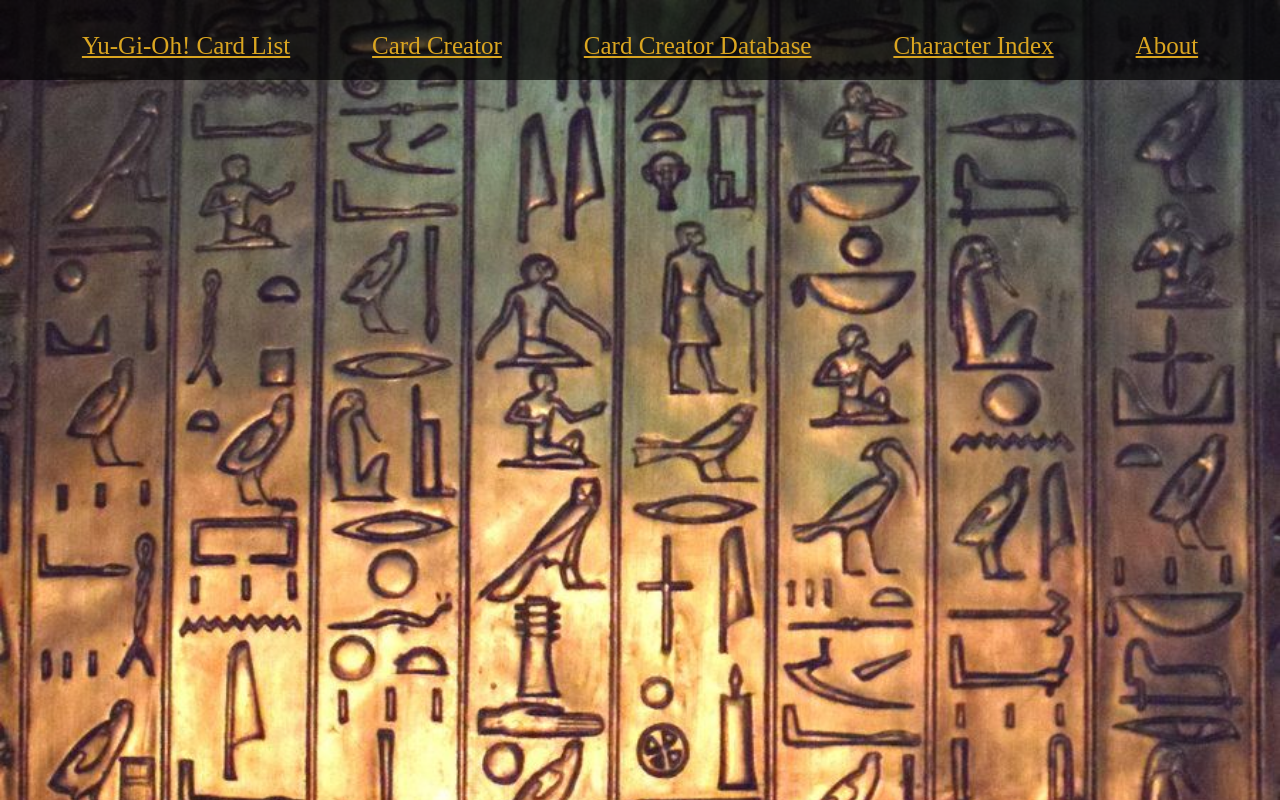
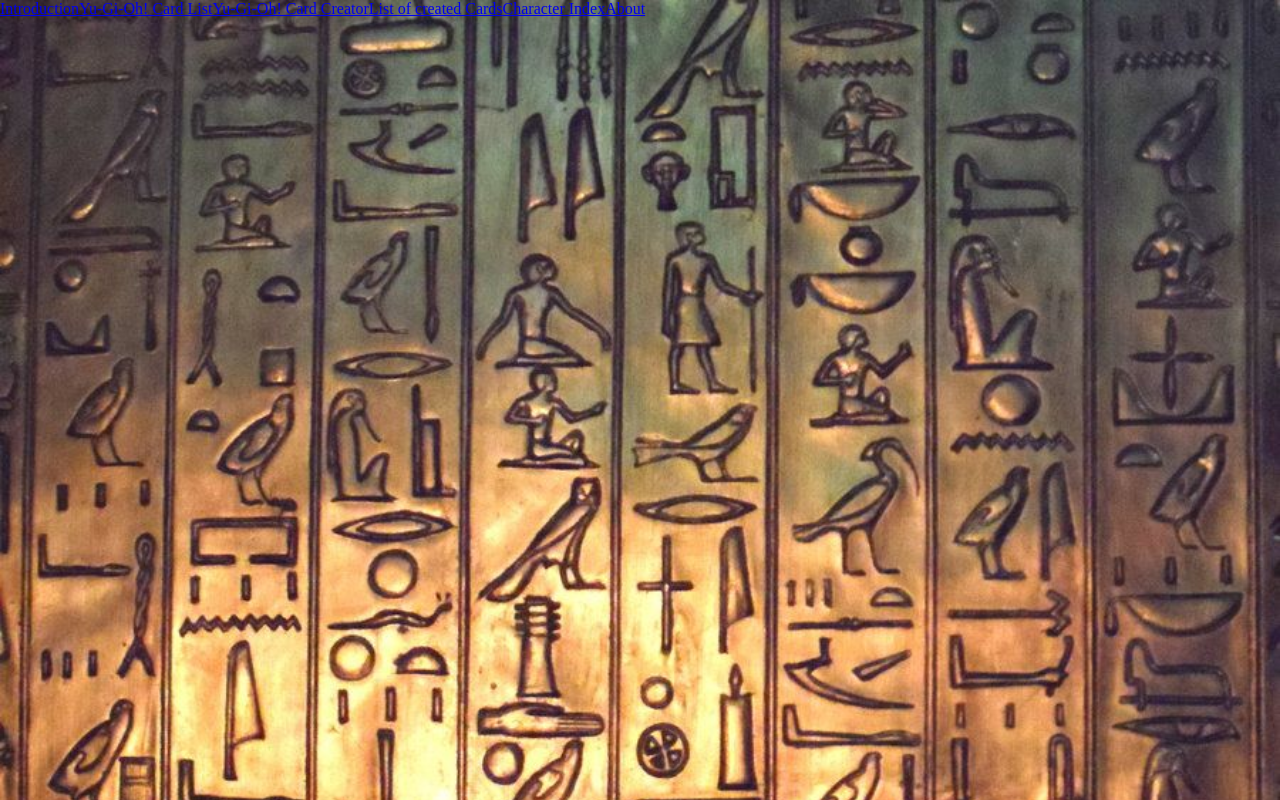
Before and after one commit to schabelprojects/Yu-Gi-Oh--Card-Creator, a React (Vite) app in the folder yugiohcardcreator_frontend/: page /home in a window 1280 px wide. Built offline with nearby package versions, Linux system fonts and the light colour scheme.

Commit message:
initial commit

```diff
--- a/yugiohcardcreator_frontend/src/App.jsx
+++ b/yugiohcardcreator_frontend/src/App.jsx
@@ -17,10 +17,10 @@ function App() {
         <Routes>
           <Route path="/" element={<LandingPage />} />
           <Route path="/home" element={<HomePage />} />
-          <Route path="/yugidatabase" element={<YugiohCardDatabase />} />
+          <Route path="/cardlist" element={<YugiohCardDatabase />} />
           <Route path="/introduction" element={<CardCreatorIntroPage />} />
           <Route path="/cardcreator" element={<YugiohCardCreator />} />
-          <Route path="/carddatabase" element={<CardDataBase />} />
+          <Route path="/cardcreatordatabase" element={<CardDataBase />} />
           <Route path="/character" element={<CharacterIndex />} />
           <Route path="/about" element={<AboutPage />} />
         </Routes>
--- a/yugiohcardcreator_frontend/src/components/Header/Header.jsx
+++ b/yugiohcardcreator_frontend/src/components/Header/Header.jsx
@@ -7,9 +7,9 @@ function Header() {
   return (
     <div className="nav-container">
       <div className="nav-content">
-        <Link className="nav-item" to="/yugidatabase">Yu-Gi-Oh! Card List</Link>
+        <Link className="nav-item" to="/cardlist">Yu-Gi-Oh! Card List</Link>
         <Link className="nav-item" to="/cardcreator">Card Creator</Link>
-        <Link className="nav-item" to="/carddatabase">Card Creator Database</Link>
+        <Link className="nav-item" to="/cardcreatordatabase">Card Creator Database</Link>
         <Link className="nav-item" to="/character">Character Index</Link>
         <Link className="nav-item" to="/about">About</Link>
       </div>
--- a/yugiohcardcreator_frontend/src/components/HomePage/HomePage.jsx
+++ b/yugiohcardcreator_frontend/src/components/HomePage/HomePage.jsx
@@ -1,7 +1,7 @@
 import React from "react";
 import "./HomePage.css";
-import Header from "../Header/Header.jsx";
 import yugimusic from "../../media/yugimusic.mp3";
+import {Link} from "react-router-dom"
 
 function HomePage() {
   return (
@@ -10,7 +10,24 @@ function HomePage() {
             <source src={yugimusic} type="audio/mpeg"/>
         </audio>
       <div>
-        <Header/>
+        <Link to="/introduction">
+          Introduction
+        </Link>
+        <Link to="/cardlist">
+          Yu-Gi-Oh! Card List
+        </Link>
+        <Link to="/cardcreator">
+          Yu-Gi-Oh! Card Creator
+        </Link>
+        <Link to="/cardcreatordatabase">
+          List of created Cards
+        </Link>
+        <Link to="/character">
+          Character Index
+        </Link>
+        <Link to="/about">
+          About
+        </Link>
       </div>
     </>
   );
--- a/yugiohcardcreator_frontend/src/components/LandingPage/LandingPage.css
+++ b/yugiohcardcreator_frontend/src/components/LandingPage/LandingPage.css
@@ -13,19 +13,23 @@
 
 .apptitle{
     display: flex;
-    margin-left: 27rem;
-    margin-top: 1rem;
+    position: absolute;
+    left: 29rem;
+    top: 16rem;
     font-size: 50px;
     background-color: black;
     width: 30rem;
     color: white;
     justify-content: center;
+    min-width: 500px;
+    max-width: 800px;
 }
 
 .enterlink{
     display: flex;
-    margin-left: 27rem;
-    margin-top: 3rem;
+    position: absolute;
+    left: 29rem;
+    top: 23rem;
     font-size: 45px;
     text-decoration: none;
     color: goldenrod;
```
